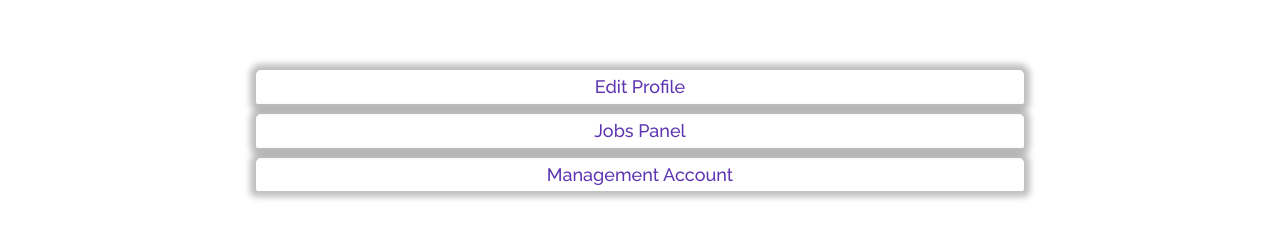
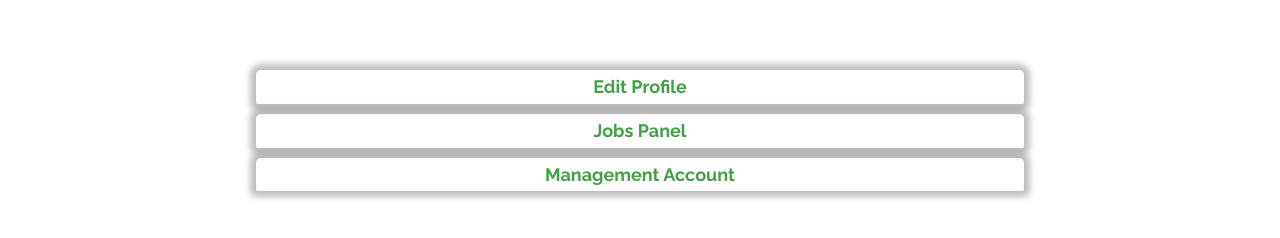
Before and after one commit to Mr-Hache/bidWiz-Frontend, a Next.js app: page /profile in a window 1280 px wide. Shown: the part 148-386 px from the top of the page. Built offline with nearby package versions, Linux system fonts and the light colour scheme; no server answers; sample sign-in values are in the browser's storage.

Commit message:
cambié los estilos del accordion para el dark and ligth mode

```diff
--- a/app/Componets/accordion/accordion.module.scss
+++ b/app/Componets/accordion/accordion.module.scss
@@ -7,8 +7,9 @@
   .titleAccordion {
     @include h-3;
     font-size: 18px;
+    font-weight: 700;
     text-align: center;
-    color: $darkMediumPurple;
+    color: $darkMediumGreen;
     border-radius: 5px 5px 2px 2px;
     box-shadow: 0px 0px 6px 6px rgba(0, 0, 0, 0.25);
     width: 60vw;
@@ -22,7 +23,7 @@
   }
 
   .open {
-    background-color: $lightMediumGreen;
+    background-color: $darkMediumPurple;
   }
 
   .component {
@@ -30,7 +31,7 @@
     flex-direction: column;
     justify-content: center;
     align-items: center;
-    box-shadow: 0px -6px 3px 3px $lightMediumGreen, 0px 0px 0px 1px transparent;
+    box-shadow: 0px -6px 3px 3px $lightMediumPurple, 0px 0px 0px 1px transparent;
 
     width: 59.5vw;
     margin: -1px auto -10px auto;
```
